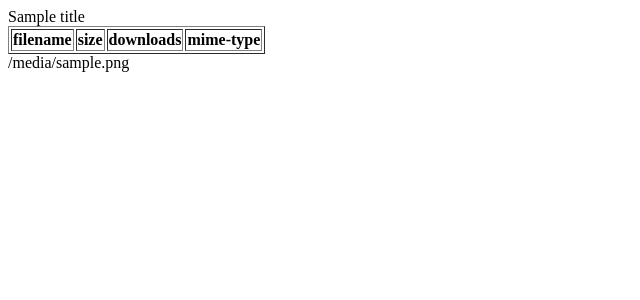
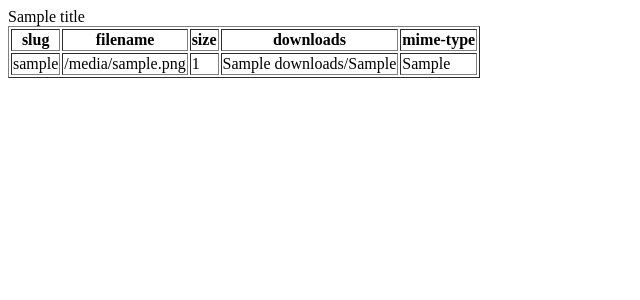
Before and after one commit to bletvaska/fishare, a FastAPI app: template fishare/templates/admin.html in a window 1280 px wide. Shown: the top 300 px of the page, without its empty margins (0-640 px from the left). Run offline with FastAPI, Linux system fonts and the light colour scheme; the template is opened without the code that fills it: most values are stand-ins (such as "Sample title", 1, 10 or a date in 2020); lists and menus that the app fills with data are empty; parts of the project's set-up code (start-up, migrations or seed data) failed here and were passed over.

Commit message:
view pre zoznam suborov trapny, ale hotovy

```diff
--- a/fishare/templates/admin.html
+++ b/fishare/templates/admin.html
@@ -9,14 +9,25 @@
 
 <table border="1">
     <tr>
+        <th>slug</th>
         <th>filename</th>
         <th>size</th>
         <th>downloads</th>
         <th>mime-type</th>
     </tr>
 
+    {% for file in files %}
+    <tr>
+        <td>{{ file.slug }}</td>
+        <td>{{ file.filename }}</td>
+        <td>{{ file.size }}</td>
+        <td>{{ file.downloads }}/{{ file.max_downloads }}</td>
+        <td>{{ file.mime_type }}</td>
+    </tr>
+    {% endfor %}
+
 
 </table>
-{{ files }}
+
 </body>
 </html>
```
